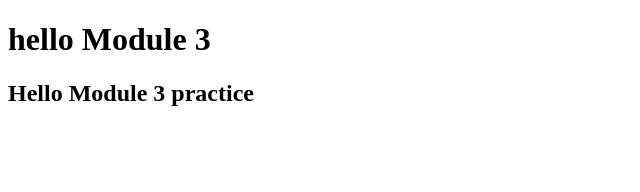
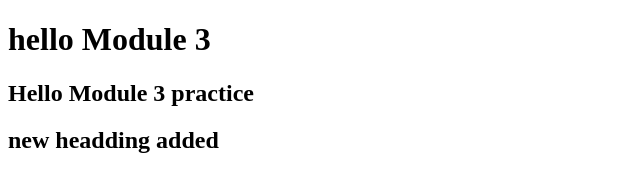
Before and after one commit to AltafHusain22/Module-3, a plain HTML site: page index.html in a window 1280 px wide. Shown: the whole page, without its empty margins (0-640 px from the left). Drawn offline with Linux system fonts and the light colour scheme.

Commit message:
new headding added

```diff
--- a/index.html
+++ b/index.html
@@ -9,5 +9,6 @@
 <body>
     <h1>hello Module 3 </h1>
     <h2>Hello Module 3 practice </h2>
+    <h2>new headding added  </h2>
 </body>
 </html>
```
